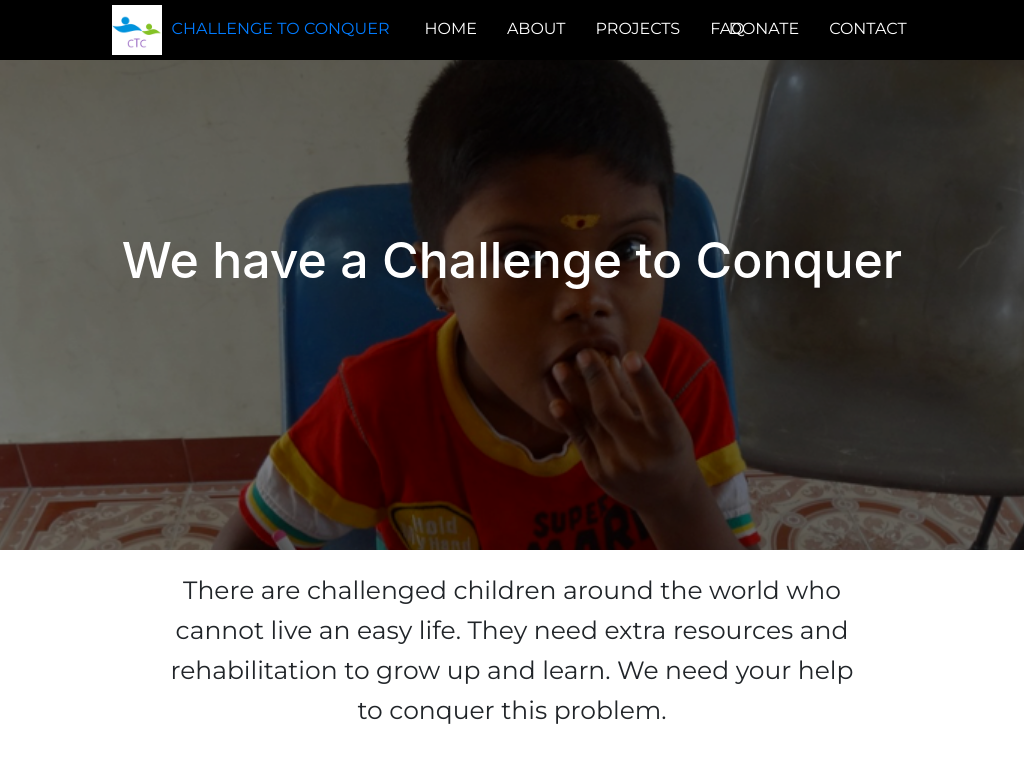
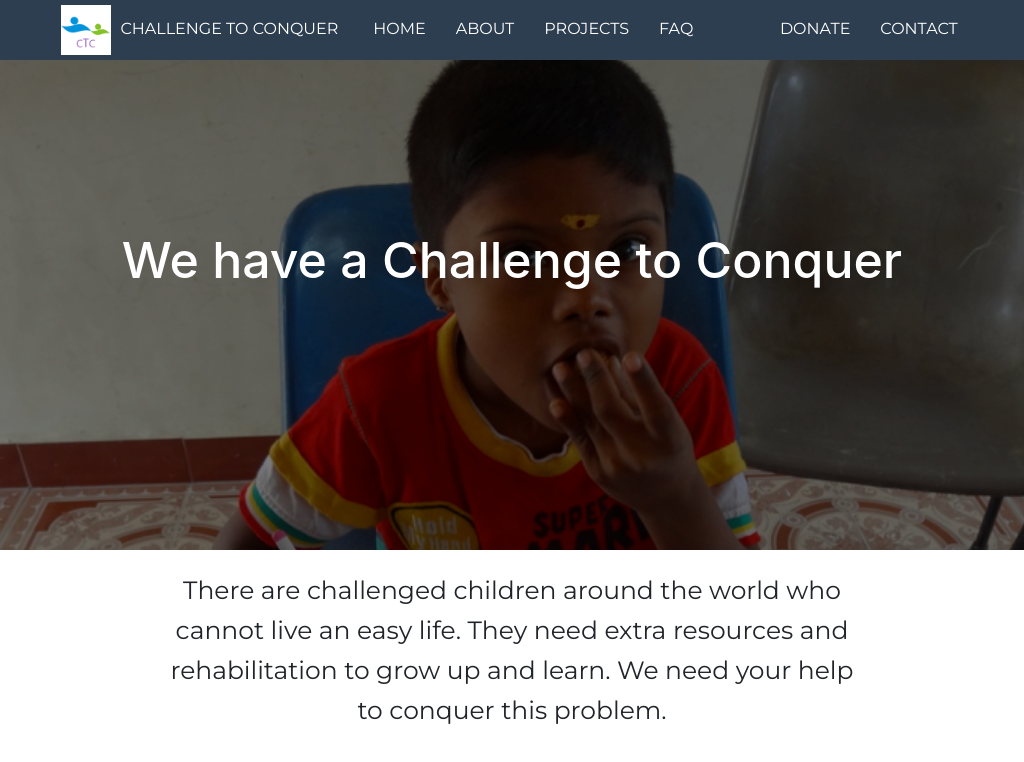
Before and after one commit to adnaans/CTC-Website, a plain HTML site: page index.html in a window 1024 px wide. Drawn offline with nearby package versions, Linux system fonts and the light colour scheme.

Commit message:
various style additions

```diff
--- a/css/main.css
+++ b/css/main.css
@@ -57,6 +57,10 @@ h1 {
     position: relative;
 }
 
+.nav-spaced a{
+    color:white;
+}
+
 .leadin:after{
     content: '';
     position: absolute;
@@ -98,9 +102,21 @@ nav{
     padding: 0 10vw;
     position: absolute;
     font-family: 'Montserrat';
-    background-color: black;
-    opacity: 0.5;
+    background-color:#2C3E50;
+    opacity: 0.4;
     color: white;
+}
+
+.no-underline:hover{
+    text-decoration: none;
+}
+
+.right{
+    padding-right: 10vw;
+}
+
+svg{
+    fill: white;
 }
 
 nav:hover{
@@ -135,11 +151,19 @@ nav:hover{
     }
 }
 
+@media screen and (max-width: 1150px) {
+    nav {
+        padding: 0 5vw;
+    }
+    .right{
+        padding-right: 5vw;
+    }
+}
+
 @media screen and (min-width: 992px) {
     .right{
         position: absolute;
         right: 0;
-        padding-right: 10vw;
     }
 }
 
--- a/index.html
+++ b/index.html
@@ -20,10 +20,10 @@
     <nav class="navbar navbar-expand-lg navbar-light fixed-top">
         <div class="nav-spaced">
           <a id="logo" href="index.html"><img src="img/logo.png"></a>
-          <a href="index.html" style="margin-left: 5px;">CHALLENGE TO CONQUER</a>
+          <a href="index.html" class="no-underline" style="margin-left: 5px;">CHALLENGE TO CONQUER</a>
         </div>
         <button class="navbar-toggler no-outline" type="button" data-toggle="collapse" data-target="#navbarNavAltMarkup" aria-controls="navbarNavAltMarkup" aria-expanded="false" aria-label="Toggle navigation">
-          <svg width="27px" height="14px" viewBox="0 0 27 14" version="1.1" style="fill: inherit;">
+          <svg width="27px" height="14px" viewBox="0 0 27 14" version="1.1">
             <g id="Page-1" stroke="none" stroke-width="1" fill-rule="evenodd">
               <polygon id="Arrow" fill-rule="nonzero" points="13.4999996 13.9214282 0.6 1.17499997 1.82857139 0.1 13.4999996 11.7714282 25.1714278 0.1 26.3999992 1.17499997"></polygon>
             </g>
```
